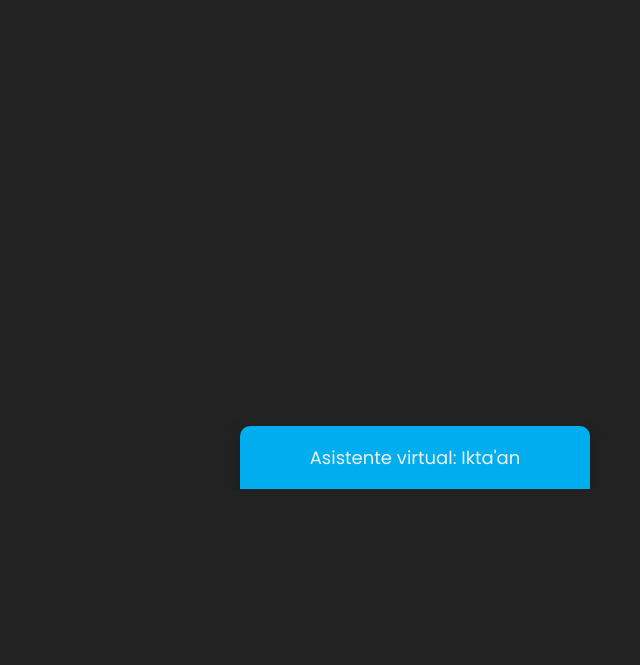
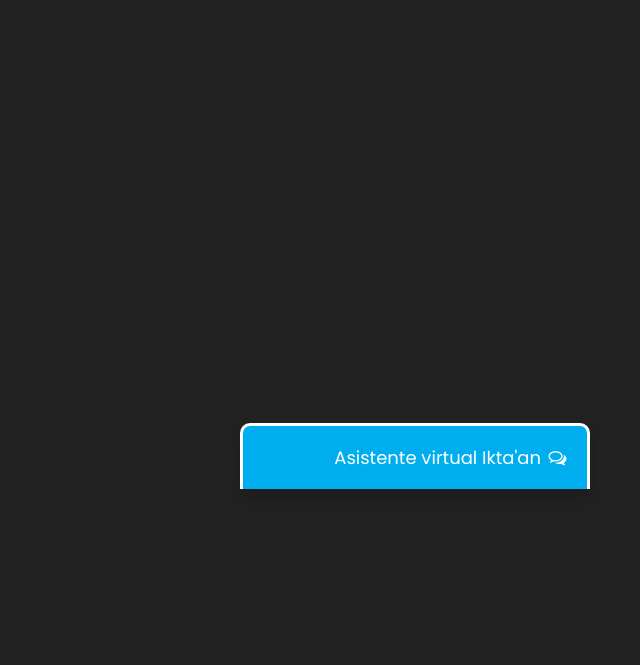
Before and after one commit to aleubeto/Bases-de-Datos-Actividad-Integradora, a PHP site: page /pag3_chatBot/pag3_index.php in a window 1280 px wide. Shown: the part 311-976 px from the top of the page, without its empty margins (640-1280 px from the left). Before the commit the page ends 800 px from the top, so only its background shows below. Run offline with PHP 8.4, Linux system fonts and the light colour scheme; data comes from the database, SQL or seed files in the repository; data that the repository does not hold is empty.

Commit message:
Minimized: done

```diff
--- a/pag3_chatBot/css/minimized.css
+++ b/pag3_chatBot/css/minimized.css
@@ -4,44 +4,40 @@
     font-family: 'Poppins', sans-serif;
 }
 
-html{
-    scroll-behavior: smooth;
+body{
+    background-color: #222;
+    height: 120vh;
 }
 
-body{
-    margin: 0 auto;
-    background-color: #222;
-}
-
-.chat-bar-collapsible{
+.chat-bar-collapsible {
     position: fixed;
     bottom: 0;
     right: 50px;
-    box-shadow: 0 8px 16px 0 rgba(0,0,0,0.2);
+    box-shadow: 0 8px 16px 0 rgba(0, 0, 0, 0.2);
 }
 
-.collapsible{
+.collapsible {
     background-color: #00AEEF;
-    color: #efefef;
+    color: white;
     cursor: pointer;
     padding: 18px;
     width: 350px;
-    text-align: center;
+    text-align: right;
     outline: none;
     font-size: 18px;
     border-radius: 10px 10px 0px 0px;
-    border: none;
+    border: 3px solid white;
     border-bottom: none;
 }
 
 .content {
-    display: none;
+    max-height: 0;
     overflow: hidden;
-    transition: max-height 0.2 ease-out;
-    background-color: white;
+    transition: max-height 0.2s ease-out;
+    background-color: #f1f1f1;
 }
 
-.full-chat-block{
+.full-chat-block {
     width: 350px;
     background: white;
     text-align: center;
@@ -51,14 +47,14 @@ body{
     transition: max-height 0.2s ease-out;
 }
 
-.outer-container{
+.outer-container {
     min-height: 500px;
-    bottom: 0;
+    bottom: 0%;
     position: relative;
 }
 
-.chat-container{
-    max-height: 450px;
+.chat-container {
+    max-height: 500px;
     width: 100%;
     position: absolute;
     bottom: 0;
@@ -67,63 +63,64 @@ body{
     hyphens: auto;
 }
 
-.chat-container::-webkit-scrollbar{
+.chat-container::-webkit-scrollbar {
     display: none;
 }
 
-.chat-bar-input-block{
-    position: fixed;
-    bottom: 0;
+.chat-bar-input-block {
     display: flex;
     float: left;
     box-sizing: border-box;
-    justify-content: space-between;
-    width: 350px;
+    justify-content: center;
+    width: 100%;
     align-items: center;
-    background-color: #efefef;
-    padding: 10px 10px 10px 10px;
+    background-color: rgb(235, 235, 235);
+    border-radius: 10px 10px 0px 0px;
+    padding: 10px 0px 10px 10px;
 }
 
-.chat-bar-icons{
+.chat-bar-icons {
     display: flex;
     justify-content: space-evenly;
     box-sizing: border-box;
-    width: 20%;
+    width: 25%;
     float: right;
     font-size: 20px;
 }
 
-#chat-icon:hover{
+#chat-icon:hover {
     opacity: .7;
 }
 
-#userInput{
-    width: 80%;
+/* Chat bubbles */
+
+#userInput {
+    width: 75%;
 }
 
-.input-box{
+.input-box {
     float: left;
     border: none;
     box-sizing: border-box;
     width: 100%;
     border-radius: 10px;
     padding: 10px;
-    font-size: 16px;
+    font-size: 12px;
     color: #000;
     background-color: white;
-    outline: none;
+    outline: none
 }
 
-.userText{
+.userText {
     color: white;
-    font-family: 'Poppins', sans-serif;
+    font-family: Helvetica;
     font-size: 14px;
     font-weight: normal;
     text-align: right;
     clear: both;
 }
 
-.userText span{
+.userText span {
     line-height: 1.5em;
     display: inline-block;
     background: #00AEEF;
@@ -135,49 +132,53 @@ body{
     animation: floatup .5s forwards;
 }
 
-.botText{
+.botText {
     color: #000;
-    font-family: 'Poppins', sans-serif;
+    font-family: Helvetica;
     font-weight: normal;
     font-size: 14px;
     text-align: left;
 }
 
-.botText span{
+.botText span {
     line-height: 1.5em;
     display: inline-block;
-    background: #efefef;
+    background: #e0e0e0;
     padding: 10px;
     border-radius: 8px;
     border-bottom-left-radius: 2px;
-    max-width: 55%;
+    max-width: 60%;
     margin-left: 10px;
-    animation: floatup .5s forwards;
+    animation: floatup .5s forwards
 }
 
-@keyframes floatup{
-    from{
+.botText button{
+    font-size: 14px;
+}
+
+@keyframes floatup {
+    from {
         transform: translateY(14px);
         opacity: .0;
     }
-    to{
+    to {
         transform: translateY(0px);
         opacity: 1;
     }
 }
 
 @media screen and (max-width:600px) {
-    .full-chat-block{
+    .full-chat-block {
         width: 100%;
         border-radius: 0px;
     }
-    .chat-bar-collapsible{
+    .chat-bar-collapsible {
         position: fixed;
         bottom: 0;
         right: 0;
         width: 100%;
     }
-    .collapsible{
+    .collapsible {
         width: 100%;
         border: 0px;
         border-top: 3px solid white;
--- /dev/null
+++ b/pag3_chatBot/js/responses.js
@@ -0,0 +1,19 @@
+function getBotResponse(input) {
+    //rock paper scissors
+    if (input == "rock") {
+        return "paper";
+    } else if (input == "paper") {
+        return "scissors";
+    } else if (input == "scissors") {
+        return "rock";
+    }
+
+    // Simple responses
+    if (input == "hello") {
+        return "Hello there!";
+    } else if (input == "goodbye") {
+        return "Talk to you later!";
+    } else {
+        return "Try asking something else!";
+    }
+}
--- a/pag3_chatBot/pag3_index.php
+++ b/pag3_chatBot/pag3_index.php
@@ -1,81 +1,129 @@
 <!DOCTYPE html>
-<html>
+<html lang="en">
+
 <head>
     <meta charset="UTF-8">
     <meta http-equiv="X-UA-Compatible" content="IE=edge">
     <meta name="viewport" content="width=device-width, initial-scale=1.0">
-        <title>ChatBot: Ikta'an</title>
-        <!--Referencias de hoja de estilos-->
+    <title>Chat Bot</title>
+
     <link rel="stylesheet" href="css/minimized.css">
     <link rel="stylesheet" href="https://cdnjs.cloudflare.com/ajax/libs/font-awesome/4.7.0/css/font-awesome.min.css">
+
 </head>
+
 <body>
-        <!--CHAT BAR BLOCK-->
+    <!-- CHAT BAR BLOCK -->
     <div class="chat-bar-collapsible">
-            <button id="chat-button" type="button" class="collapsible">
-                Asistente virtual: Ikta'an
+        <button id="chat-button" type="button" class="collapsible">Asistente virtual Ikta'an
+            <i id="chat-icon" style="color: #fff;" class="fa fa-fw fa-comments-o"></i>
         </button>
-            <div class="content" id="chat-content">
+
+        <div class="content">
             <div class="full-chat-block">
-                    <!--Message Container-->
+                <!-- Message Container -->
                 <div class="outer-container">
                     <div class="chat-container">
-                            <!--Messages-->
+                        <!-- Messages -->
                         <div id="chatbox">
                             <h5 id="chat-timestamp"></h5>
-                                <p id="botStarterMessage" class="botText"></p>
+                            <p id="botStarterMessage" class="botText"><span>Loading...</span></p>
                             <?php
                                 require_once 'database.php';
-                                    categorias();
-                                    for($i = 1; $i <= 3; $i++){
-                                        first_message();
-                                    }
+                                categoria();
                             ?>
                         </div>
-                        </div>
-                        <!--User input box-->
+
+                        <!-- User input box -->
                         <div class="chat-bar-input-block">
                             <div id="userInput">
-                                <input id="textInput" class="input-box" type="text" name="msg" placeholder="Escribe aquí un mensaje">
+                                <input id="textInput" class="input-box" type="text" name="msg"
+                                    placeholder="Tap 'Enter' to send a message">
+                                <p></p>
                             </div>
+
                             <div class="chat-bar-icons">
-                                <i id="chat-icon" style="color: rgb(218, 68, 98);" class="fa fa-fw fa-heart" onclick="heartButton()"></i>
+                                <i id="chat-icon" style="color: rgb(218, 68, 98);" class="fa fa-fw fa-heart"
+                                    onclick="heartButton()"></i>
                                     <a id="chat-icon" style="color: #333; text-decoration: none;" class="fa fa-expand"  href='pag3_maximized.php' target="_blank"></a>
                             </div>
                         </div>
+
+                        <div id="chat-bar-bottom">
+                            <p></p>
+                        </div>
+
                     </div>
                 </div>
+
             </div>
         </div>
+
     </div>
+
 </body>
-<!--Referencia de scripts-->
-<script src="js/minimized.js"></script>
+<script src="https://ajax.googleapis.com/ajax/libs/jquery/3.4.1/jquery.min.js"></script>
 <script src="js/responses.js"></script>
-<script src="https://ajax.googleapis.com/ajax/libs/jquery/3.4.1/jquery.min.js"></script>
+<script src="js/chat.js"></script>
 <script>
-    function preguntas(catId){
-        $.post("preguntas.php", catID, preguntas(catID))
+    function imprimicion(preguntas, respuestas, categoria){
+        document.getElementById("chatbox").innerHTML += '<p class="userText"><span>' + categoria + '<br></span></p>';
+        document.getElementById("chatbox").innerHTML += '<p class="botText"><span>Selecciona la duda que tengas'
+        for (i = 0; i < preguntas.length; i++){
+            imprimir_pregunta(preguntas[i], respuestas[i]);
+        }
+        document.getElementById("chatbox").innerHTML += '</span></p>'
+        document.getElementById("chat-bar-bottom").scrollIntoView(true);
+    }
+    function imprimir_pregunta(pregunta, respuesta){
+        document.getElementById("chatbox").innerHTML += '<button onclick="imprimir_respuesta(' + "'" + pregunta +"', " + "'" + respuesta + "'" + ')">' + pregunta + '</button><br>';
+        document.getElementById("chat-bar-bottom").scrollIntoView(true);
+    }
+    function imprimir_respuesta(preg, resp){
+        document.getElementById("chatbox").innerHTML += '<p class="userText"><span>' + preg + '<br></span></p>';
+        document.getElementById("chatbox").innerHTML += '<p class="botText"><span>' + resp + '<br></span></p>';
+        document.getElementById("chat-bar-bottom").scrollIntoView(true);
+        feedback();
+    }
+    function feedback(){
+        document.getElementById("chatbox").innerHTML += '<p class="botText" id="feedback"><span>¿Encontraste la respuesta a tu pregunta? <br> <button type="button" onclick="positivo()">Si</button> <button type="button" onclick="negativo()">No</button>';
+        document.getElementById("chatbox").innerHTML += '</span></p>'
+        document.getElementById("chat-bar-bottom").scrollIntoView(true);
+    }
+
+    function positivo(){
+        document.getElementById("chatbox").innerHTML += '<p class="botText"><span>' + '¡Fue un placer atenderte!' + '<br></span></p>';
+        document.getElementById("chat-bar-bottom").scrollIntoView(true);
+    }
+    function negativo(){
+        document.getElementById("chatbox").innerHTML += '<p class="botText"><span>' + 'Lamento no haber podido ayudarte :(' + '<br></span></p>';
+        document.getElementById("chat-bar-bottom").scrollIntoView(true);
     }
 </script>
 </html>
 
 <?php
-    function first_message(){
-        echo '<div class="botText"><span>Hola mundo.</span></div>';
+    function categoria(){
+        $pdo = Database::connect();
+        $sql = 'SELECT * FROM categoria;';
+        $a = '"hola"';
+        $b = '"mundo"';
+        $msg = '<p class="botText"><span>¿Qué tipo de pregunta tienes sobre Naatik?<br>';
+        foreach($pdo->query($sql) as $categoria){
+            $sql2 = 'SELECT * FROM pregunta WHERE ID_Categoria =' . $categoria['ID_Categoria'] . ';';
+            $ps = array();
+            $rs = array();
+            foreach ($pdo->query($sql2) as $pregunta){
+                array_push($ps, $pregunta[1]);
+                array_push($rs, $pregunta[2]);
             }
-    function categorias(){
-        $pdo = Database::connect();
-        $sql = 'SELECT nombre FROM categoria;';
-        $msg = '<div class="botText"><span><div>¿Qué tipo de duda puedo resolverte hoy?</div>';
-        foreach($pdo->query($sql) as $categoria){
             $msg .= '<button type="button" role="button" name="btn-atc" class="ac-pushButton"';
-            $msg .= 'onclick="preguntas(this.value)"';
-            $msg .= 'value="' . $categoria['ID_Categoria'] . '"';
+            #$msg .= "onclick='imprimir_pregunta(" . $a . "," . $b . ")'";
+            $msg .= "onclick='imprimicion(" . json_encode($ps)  . "," .  json_encode($rs)  . ", " . json_encode($categoria[1]) . ")'";
             $msg .= '<p>' . $categoria['nombre'];
             $msg .= '</button><br>';
         }
-        echo($msg . '</span></div>');
+        echo($msg . '</span></p>');
         Database::disconnect();
     }
 ?>
--- a/pag3_chatBot/preguntas.php
+++ /dev/null
@@ -1,5 +0,0 @@
-<?php
-    function preguntas($cat){
-        echo('<div class="botText"><span>ID_Categoría: ' . $cat . '</span></div>');
-    }
-?>
```
Also changed, not shown: pag3_chatBot/js/chat.js (added, +105 -0 lines). Lines whose indentation alone changed are shown as unchanged.
